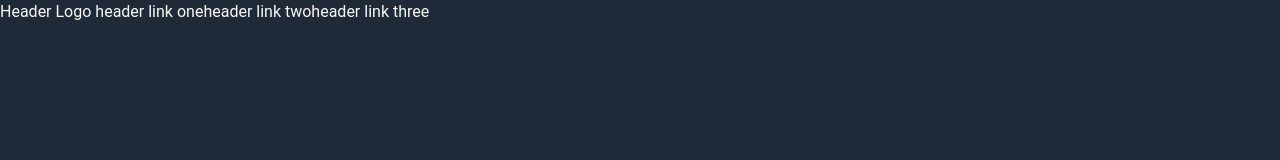
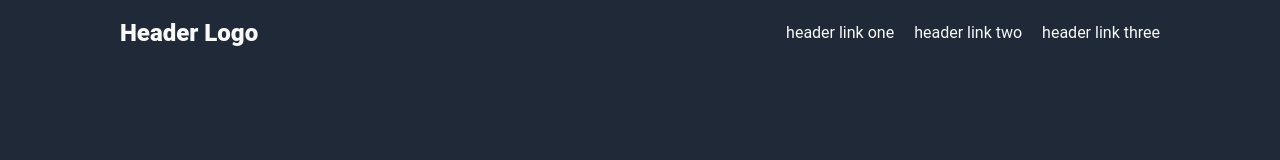
Before and after one commit to azyrov/odin-landing-page, a plain HTML site: page index.html in a window 1280 px wide. Drawn offline with Linux system fonts and the light colour scheme.

Commit message:
Complete navbar

```diff
--- a/stylesheet.css
+++ b/stylesheet.css
@@ -49,11 +49,24 @@ p {
 }
 
 a {
-    text-decoration: none;
-    color: inherit;
-    cursor: default;
+  text-decoration: none;
+  color: inherit;
+  cursor: default;
+}
+
+nav {
+  display: flex;
+  justify-content: space-between;
+  margin: 15px 120px 0;
+}
+
+#nav-logo {
+  font-size: 24px;
+  font-weight: 900;
 }
 
 .nav--nav-right {
-    display: inline-flex;
+  display: inline-flex;
+  align-items: center;
+  gap: 20px;
 }
```
